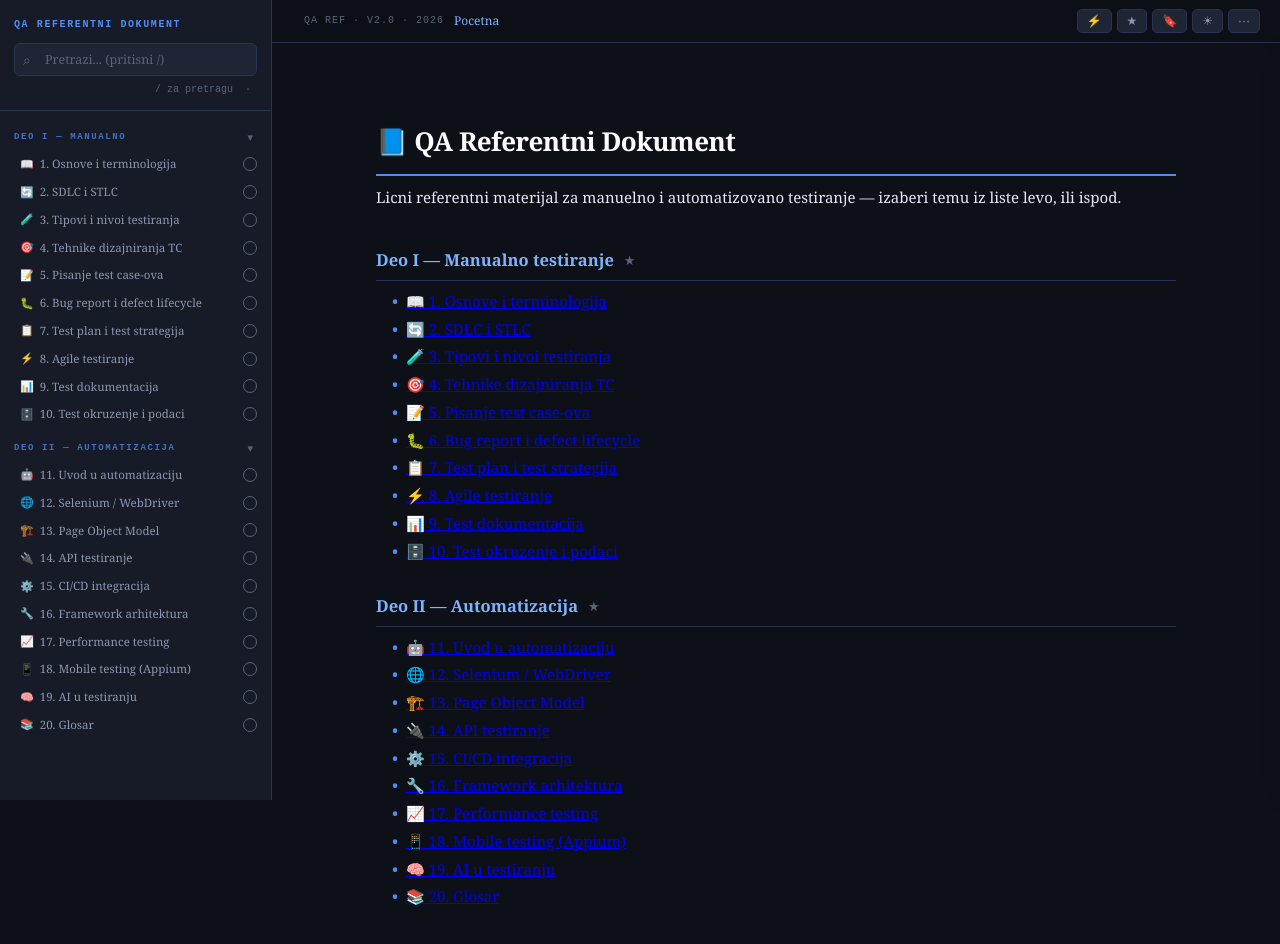
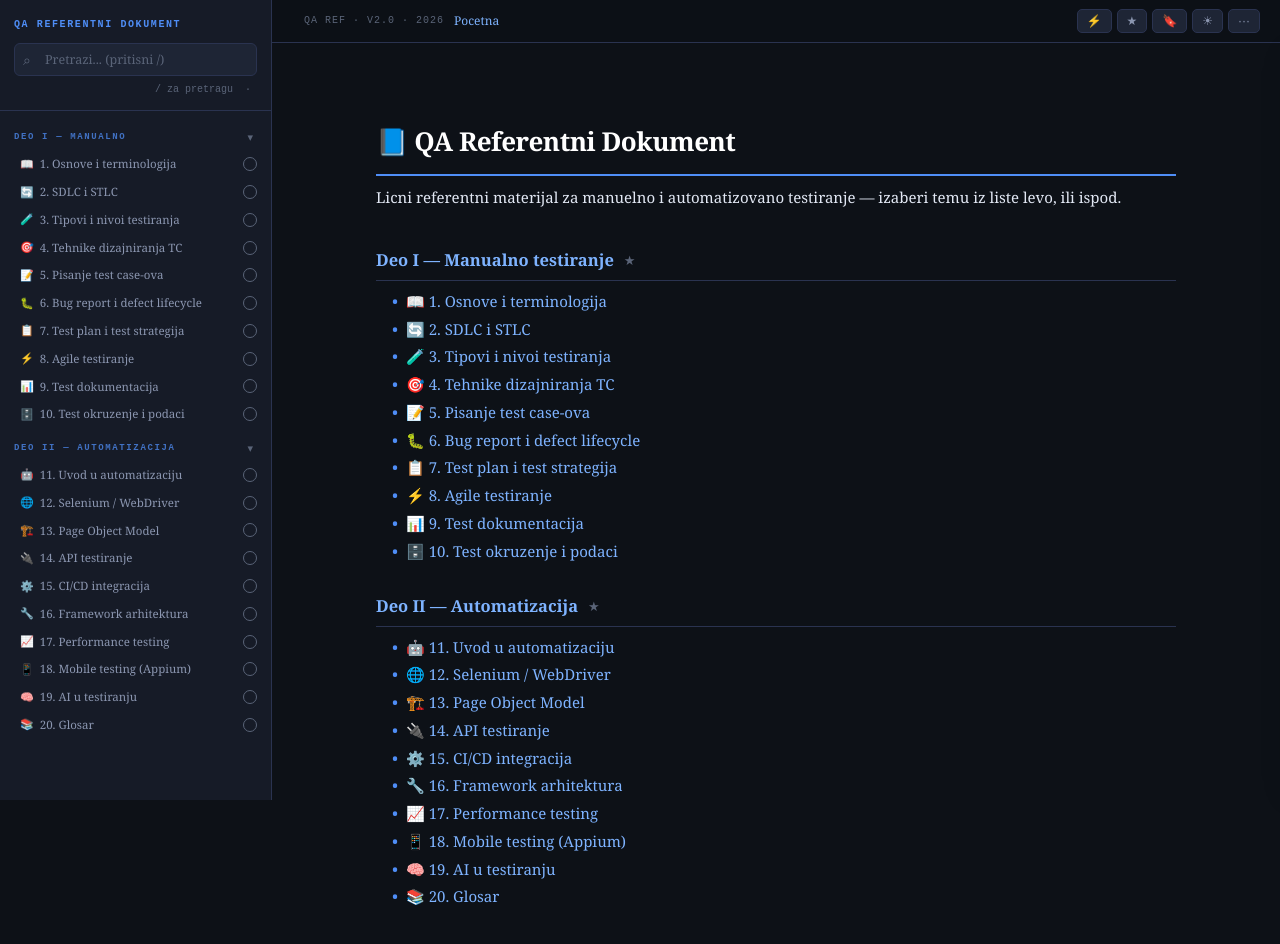
Before and after one commit to Bera23/qa-reference, a plain HTML site: page index.html in a window 1280 px wide. Shown: the top 944 px of the page. Drawn offline with Linux system fonts and the light colour scheme.

Commit message:
Deploy: fix landing page link color

```diff
--- a/index.html
+++ b/index.html
@@ -98,29 +98,29 @@
 <p class="body-text">Licni referentni materijal za manuelno i automatizovano testiranje — izaberi temu iz liste levo, ili ispod.</p>
 <h2 class="sub-title">Deo I — Manualno testiranje</h2>
 <ul>
-<li class="bullet-item"><a href="s01.html">📖 1. Osnove i terminologija</a></li>
-<li class="bullet-item"><a href="s02.html">🔄 2. SDLC i STLC</a></li>
-<li class="bullet-item"><a href="s03.html">🧪 3. Tipovi i nivoi testiranja</a></li>
-<li class="bullet-item"><a href="s04.html">🎯 4. Tehnike dizajniranja TC</a></li>
-<li class="bullet-item"><a href="s05.html">📝 5. Pisanje test case-ova</a></li>
-<li class="bullet-item"><a href="s06.html">🐛 6. Bug report i defect lifecycle</a></li>
-<li class="bullet-item"><a href="s07.html">📋 7. Test plan i test strategija</a></li>
-<li class="bullet-item"><a href="s08.html">⚡ 8. Agile testiranje</a></li>
-<li class="bullet-item"><a href="s09.html">📊 9. Test dokumentacija</a></li>
-<li class="bullet-item"><a href="s10.html">🗄️ 10. Test okruzenje i podaci</a></li>
+<li class="bullet-item"><a class="toc-link" href="s01.html">📖 1. Osnove i terminologija</a></li>
+<li class="bullet-item"><a class="toc-link" href="s02.html">🔄 2. SDLC i STLC</a></li>
+<li class="bullet-item"><a class="toc-link" href="s03.html">🧪 3. Tipovi i nivoi testiranja</a></li>
+<li class="bullet-item"><a class="toc-link" href="s04.html">🎯 4. Tehnike dizajniranja TC</a></li>
+<li class="bullet-item"><a class="toc-link" href="s05.html">📝 5. Pisanje test case-ova</a></li>
+<li class="bullet-item"><a class="toc-link" href="s06.html">🐛 6. Bug report i defect lifecycle</a></li>
+<li class="bullet-item"><a class="toc-link" href="s07.html">📋 7. Test plan i test strategija</a></li>
+<li class="bullet-item"><a class="toc-link" href="s08.html">⚡ 8. Agile testiranje</a></li>
+<li class="bullet-item"><a class="toc-link" href="s09.html">📊 9. Test dokumentacija</a></li>
+<li class="bullet-item"><a class="toc-link" href="s10.html">🗄️ 10. Test okruzenje i podaci</a></li>
 </ul>
 <h2 class="sub-title">Deo II — Automatizacija</h2>
 <ul>
-<li class="bullet-item"><a href="s11.html">🤖 11. Uvod u automatizaciju</a></li>
-<li class="bullet-item"><a href="s12.html">🌐 12. Selenium / WebDriver</a></li>
-<li class="bullet-item"><a href="s13.html">🏗️ 13. Page Object Model</a></li>
-<li class="bullet-item"><a href="s14.html">🔌 14. API testiranje</a></li>
-<li class="bullet-item"><a href="s15.html">⚙️ 15. CI/CD integracija</a></li>
-<li class="bullet-item"><a href="s16.html">🔧 16. Framework arhitektura</a></li>
-<li class="bullet-item"><a href="s17.html">📈 17. Performance testing</a></li>
-<li class="bullet-item"><a href="s18.html">📱 18. Mobile testing (Appium)</a></li>
-<li class="bullet-item"><a href="s19.html">🧠 19. AI u testiranju</a></li>
-<li class="bullet-item"><a href="s20.html">📚 20. Glosar</a></li>
+<li class="bullet-item"><a class="toc-link" href="s11.html">🤖 11. Uvod u automatizaciju</a></li>
+<li class="bullet-item"><a class="toc-link" href="s12.html">🌐 12. Selenium / WebDriver</a></li>
+<li class="bullet-item"><a class="toc-link" href="s13.html">🏗️ 13. Page Object Model</a></li>
+<li class="bullet-item"><a class="toc-link" href="s14.html">🔌 14. API testiranje</a></li>
+<li class="bullet-item"><a class="toc-link" href="s15.html">⚙️ 15. CI/CD integracija</a></li>
+<li class="bullet-item"><a class="toc-link" href="s16.html">🔧 16. Framework arhitektura</a></li>
+<li class="bullet-item"><a class="toc-link" href="s17.html">📈 17. Performance testing</a></li>
+<li class="bullet-item"><a class="toc-link" href="s18.html">📱 18. Mobile testing (Appium)</a></li>
+<li class="bullet-item"><a class="toc-link" href="s19.html">🧠 19. AI u testiranju</a></li>
+<li class="bullet-item"><a class="toc-link" href="s20.html">📚 20. Glosar</a></li>
 </ul>
 <div class="section-nav"><div></div><div></div></div>
 </div>
--- a/style.css
+++ b/style.css
@@ -258,3 +258,9 @@ mark{background:rgba(79,142,247,.28);color:inherit;border-radius:2px;padding:0 2
 .search-result:hover{background:var(--bg3);}
 .sr-title{display:block;font-size:12.5px;color:var(--accent2);font-weight:600;margin-bottom:2px;}
 .sr-snippet{display:block;font-size:11.5px;color:var(--text2);line-height:1.5;}
+
+/* ── Landing page topic list links (NEW — these had no class, so they
+   fell back to the browser's default link blue instead of the site's
+   own link color; found via /design-review 2026-07-30) ── */
+.toc-link{color:var(--accent2);text-decoration:none;}
+.toc-link:hover{color:var(--accent);text-decoration:underline;}
```
